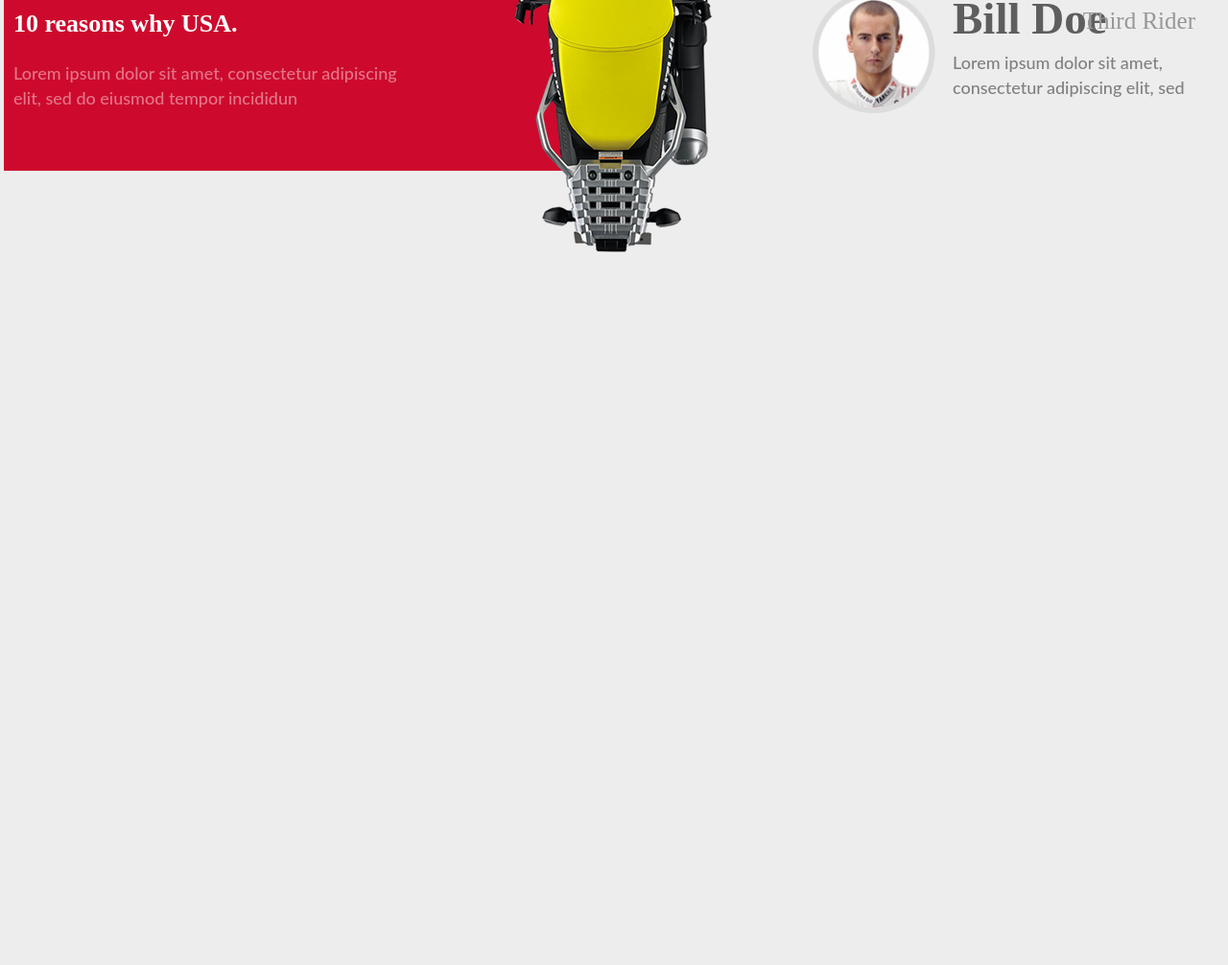
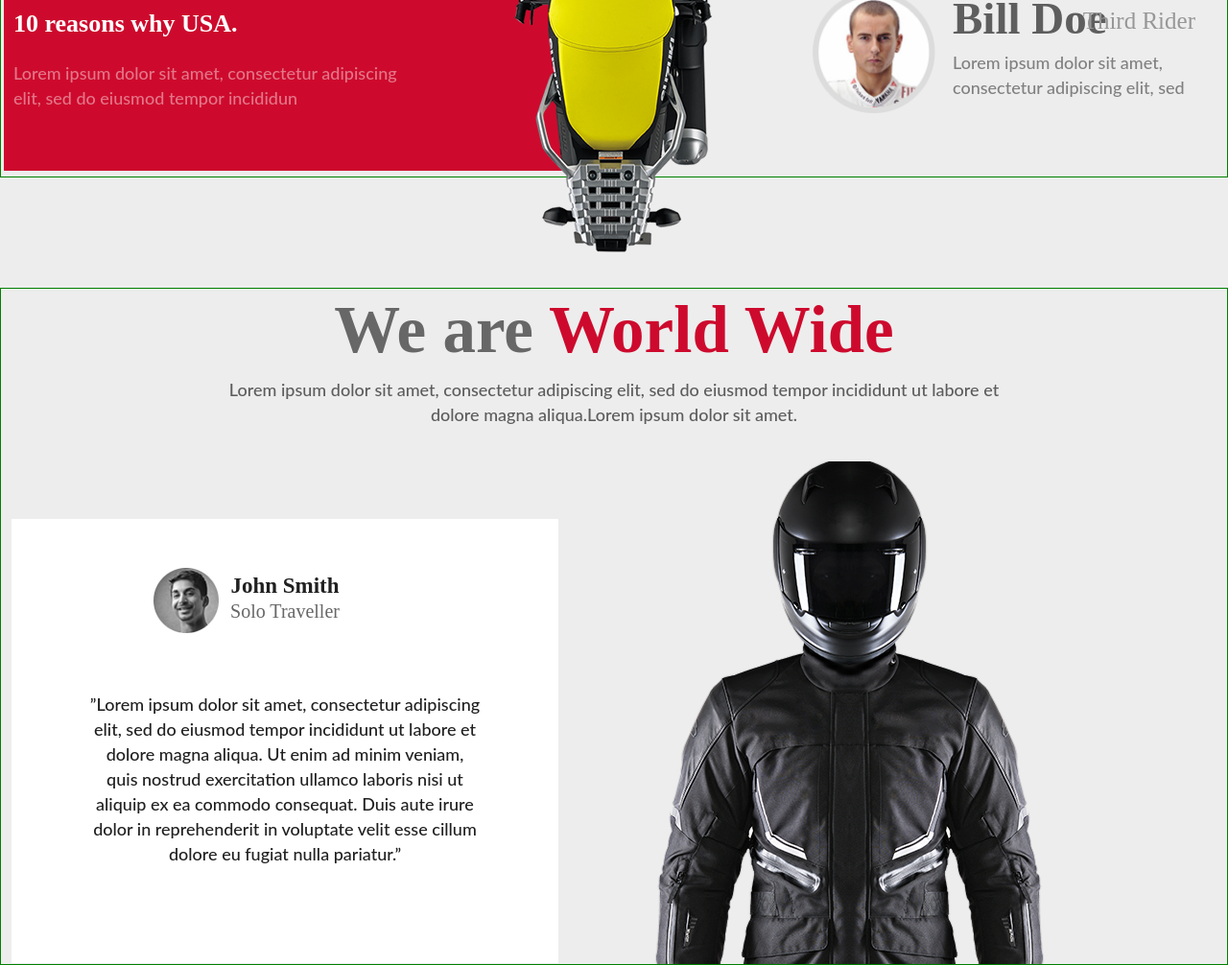
Before and after one commit to BigHeadliner/motocykle, a website: page app/index.html in a window 1280 px wide. Shown: the part 2437-3443 px from the top of the page at 96% size. Before the commit the page ends 2737 px from the top, so only its background shows below. Drawn offline with Linux system fonts and the light colour scheme.

Commit message:
worldwide

```diff
--- a/app/index.html
+++ b/app/index.html
@@ -194,5 +194,33 @@
 
   </div>
  </section>
+ <section class="worldwide">
+   <div class="container">
+       <h2 class="worldwide__title">We are <span class="worldwide__title-span">World Wide</span></h2>
+       <h4 class="worldwide__subtitle">
+        Lorem ipsum dolor sit amet, consectetur adipiscing elit, sed do eiusmod tempor incididunt ut labore
+           et dolore magna aliqua.Lorem ipsum dolor sit amet.
+       </h4>
+    <div class="worldwide__main">
+      <div class="worldwide__card">
+
+        <div class="worldwide__card-item">
+           <p class="worldwide__card-name">John Smith</p>
+           <p class="worldwide__card-posito">Solo Traveller</p>
+        </div>
+        <p class="worldwide__card-text">
+          ”Lorem ipsum dolor sit amet, consectetur adipiscing
+           elit, sed do eiusmod tempor incididunt ut labore et
+           dolore magna aliqua. Ut enim ad minim veniam, quis
+           nostrud exercitation ullamco laboris nisi ut aliquip ex
+           ea commodo consequat. Duis aute irure dolor in
+           reprehenderit in voluptate velit esse cillum dolore eu
+           fugiat nulla pariatur.”
+        </p>
+      </div>
+
+      <img class="worldwide__img" src="images/worldwide/rider.png" alt="rider">
+    </div>
+ </section>
 </body>
 </html>
--- a/app/scss/_global.scss
+++ b/app/scss/_global.scss
@@ -26,5 +26,5 @@ body{
     margin: 0 auto;
     padding: 0 10px;
     border: 1px solid green;
-    border: 1px solid transparent;
+    //border: 1px solid transparent;
  }
--- a/app/scss/_vars.scss
+++ b/app/scss/_vars.scss
@@ -2,7 +2,6 @@
   $white: #FFF;
   $night:#202020;
   $main-red:#cd0a2d;
-
 
 
 
--- a/app/scss/style.scss
+++ b/app/scss/style.scss
@@ -322,5 +322,89 @@
 
 }
 
+ .worldwide{
+
+   &__title{
+      @extend %-bebas-neue-700;
+      text-align: center;
+      font-size: 69px;
+      margin: 30px 0 36px;
+   }
+
+   &__title-span{
+    color: $main-red;
+   }
+
+   &__subtitle{
+    max-width: 819px;
+    text-align: center;
+    margin: 0 auto 95px;
+    @extend %-lato-500;
+    color: #5d5c5c;
+   }
+
+   &__main{
+    display: flex;
+    justify-content: space-between;
+    position: relative;
+    border: 1px solid transparent;
+   }
+
+   &__card{
+    border: 1px solid transparent;
+    width: 100%;
+    max-width: 570px;
+    text-align: center;
+    padding: 55px 80px 0;
+    background: #FFF;
+   }
+
+  &__card-item{
+    border: 1px solid transparent;
+    position: relative;
+    margin-bottom: 70px;
+
+  }
+
+  &__card-name{
+    @extend %-bebas-neue-700;
+    font-size: 23px;
+    color: $night;
+    &::before{
+      content: '';
+      height: 70px;
+      width: 70px;
+      background-image: url('../images/worldwide/hero.png');
+      background-repeat: no-repeat;
+      background-position: center;
+      background-size: cover;
+      border-radius: 50%;
+      border: 1px solid transparent;
+      position: absolute;
+      top: -7px;
+      left: 65px;
+    }
+  }
+
+ &__card-posito{
+   @extend %-bebas-400;
+   font-size: 20px;
+ }
+
+ &__card-text{
+   @extend  %-lato-500;
+   font-size: 18px;
+   color:  $night;
+   margin-bottom: 100px;
+ }
+
+ &__img{
+  position: absolute;
+  bottom: -1px;
+  right: 180px;
+ }
+
+ }
+
 
 @import 'media';
```
Also changed, not shown: app/css/style.min.css, app/images/worldwide/hero.png (added), app/images/worldwide/rider.png (added).
